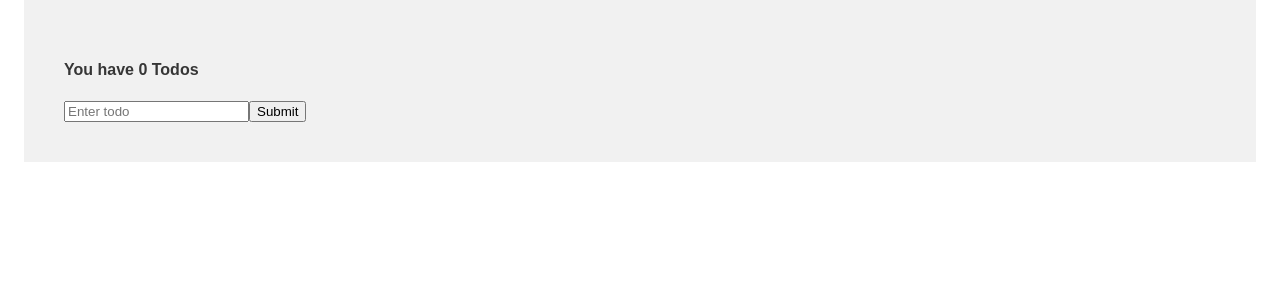
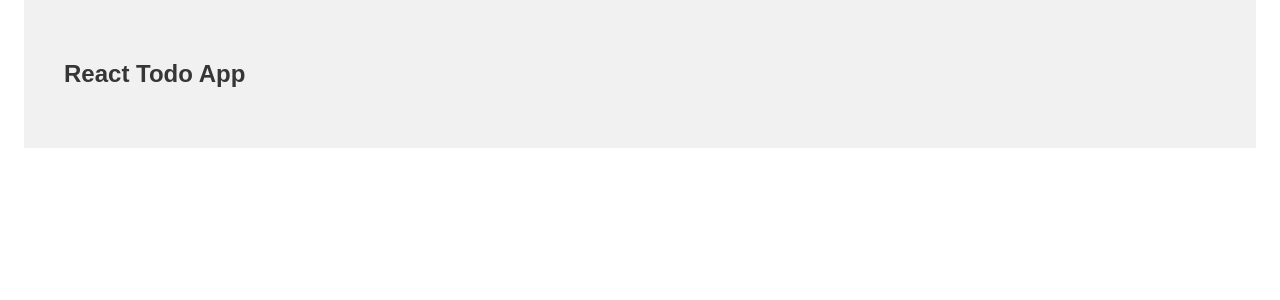
Before and after one commit to DarbazAli/to-do-react-app, a React (Vite) app: page / in a window 1280 px wide. Shown: the top 300 px of the page. Built offline with nearby package versions, Linux system fonts and the light colour scheme.

Commit message:
restructuring

```diff
--- a/src/App.js
+++ b/src/App.js
@@ -1,58 +1,12 @@
-import React, { useState, useEffect } from "react";
-import { render } from "react-dom";
-
-const Header = ({ lenght }) => {
-  return <h4>You have {length} Todos</h4>;
-};
-
-const ToDo = ({ item }) => {
-  return (
-    <div className="todo">
-      <p>{item}</p>
-      <button>X</button>
-    </div>
-  );
-};
-const ToDos = ({ items }) => {
-  if (items.lenght < 1) {
-    return <p>There is no todo for now</p>;
-  } else {
-    return (
-      <div>
-        {items.map((item, index) => {
-          return <ToDo key={index} item={item} />;
-        })}
-      </div>
-    );
-  }
-};
+import React, { useState } from 'react';
+import { render } from 'react-dom';
 
 const App = () => {
-  const [todos, setTodos] = useState([]);
-  const [todo, setTodo] = useState("");
+  return(
+    <div>
+      <h2>React Todo App</h2>
+    </div>
+  )
+}
 
-  useEffect(() => {}, [todos]);
-
-  const handleSubmit = (e) => {
-    e.preventDefault();
-    setTodo("");
-    todos.push(todo);
-  };
-  return (
-    <div>
-      <Header lenght={todos.lenght} />
-      <ToDos items={todos} />
-      <form onSubmit={handleSubmit}>
-        <input
-          value={todo}
-          onChange={(e) => setTodo(e.target.value)}
-          placeholder="Enter todo"
-          type="text"
-        ></input>
-        <button>Submit</button>
-      </form>
-    </div>
-  );
-};
-
-render(<App />, document.getElementById("root"));
+render(<App />, document.getElementById('root'));
```
